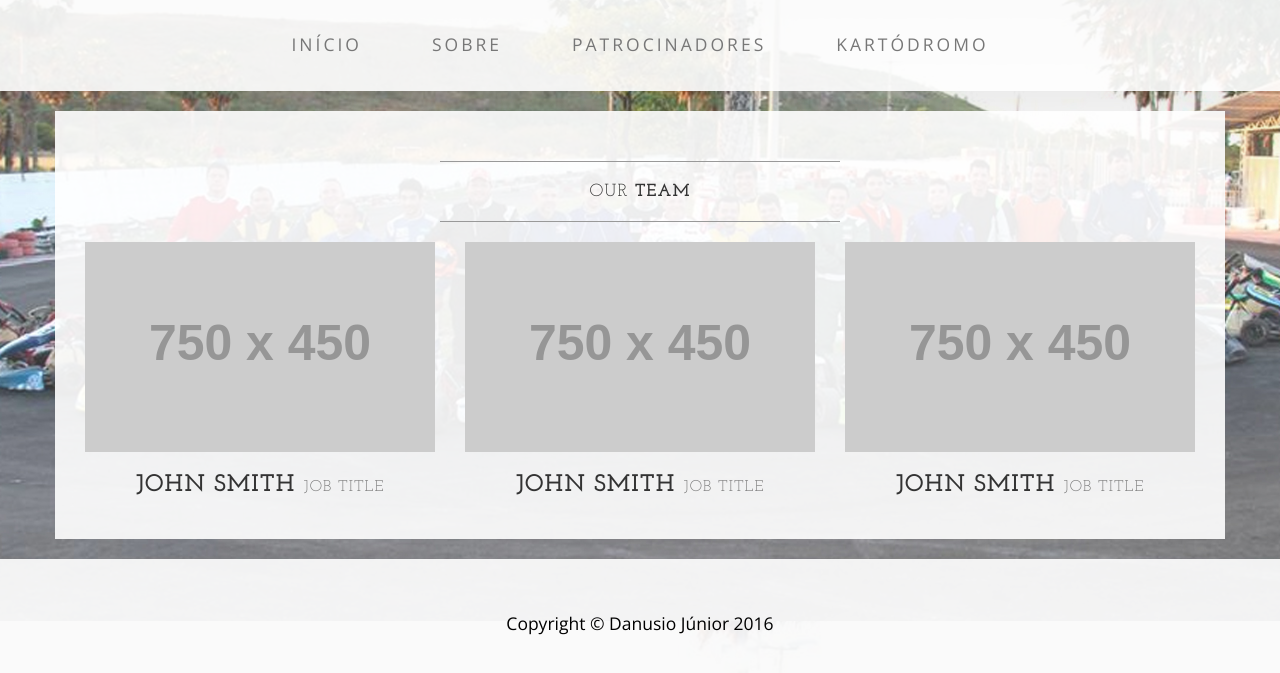
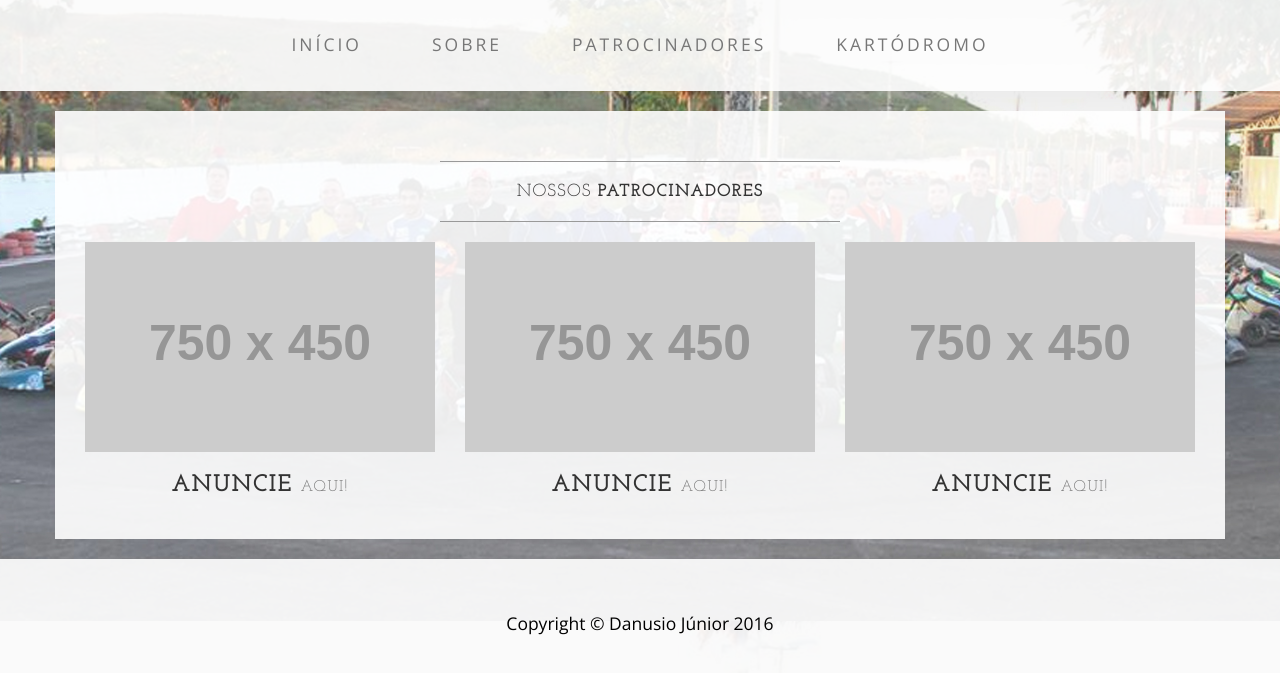
Before and after one commit to danusiojr/KartistasdoCeara, a plain HTML site: page patrocinadores.html in a window 1280 px wide. Shown: the part 179-852 px from the top of the page. Drawn offline with nearby package versions, Linux system fonts and the light colour scheme; placeholder pictures from the web are drawn by us.

Commit message:
Update patrocinadores.html

```diff
--- a/patrocinadores.html
+++ b/patrocinadores.html
@@ -126,27 +126,27 @@
             <div class="box">
                 <div class="col-lg-12">
                     <hr>
-                    <h2 class="intro-text text-center">Our
-                        <strong>Team</strong>
+                    <h2 class="intro-text text-center">Nossos
+                        <strong>Patrocinadores</strong>
                     </h2>
                     <hr>
                 </div>
                 <div class="col-sm-4 text-center">
                     <img class="img-responsive" src="http://placehold.it/750x450" alt="">
-                    <h3>John Smith
-                        <small>Job Title</small>
+                    <h3>ANUNCIE
+                        <small>AQUI!</small>
                     </h3>
                 </div>
                 <div class="col-sm-4 text-center">
                     <img class="img-responsive" src="http://placehold.it/750x450" alt="">
-                    <h3>John Smith
-                        <small>Job Title</small>
+                    <h3>ANUNCIE
+                        <small>AQUI!</small>
                     </h3>
                 </div>
                 <div class="col-sm-4 text-center">
                     <img class="img-responsive" src="http://placehold.it/750x450" alt="">
-                    <h3>John Smith
-                        <small>Job Title</small>
+                    <h3>ANUNCIE
+                        <small>AQUI!</small>
                     </h3>
                 </div>
                 <div class="clearfix"></div>
```
